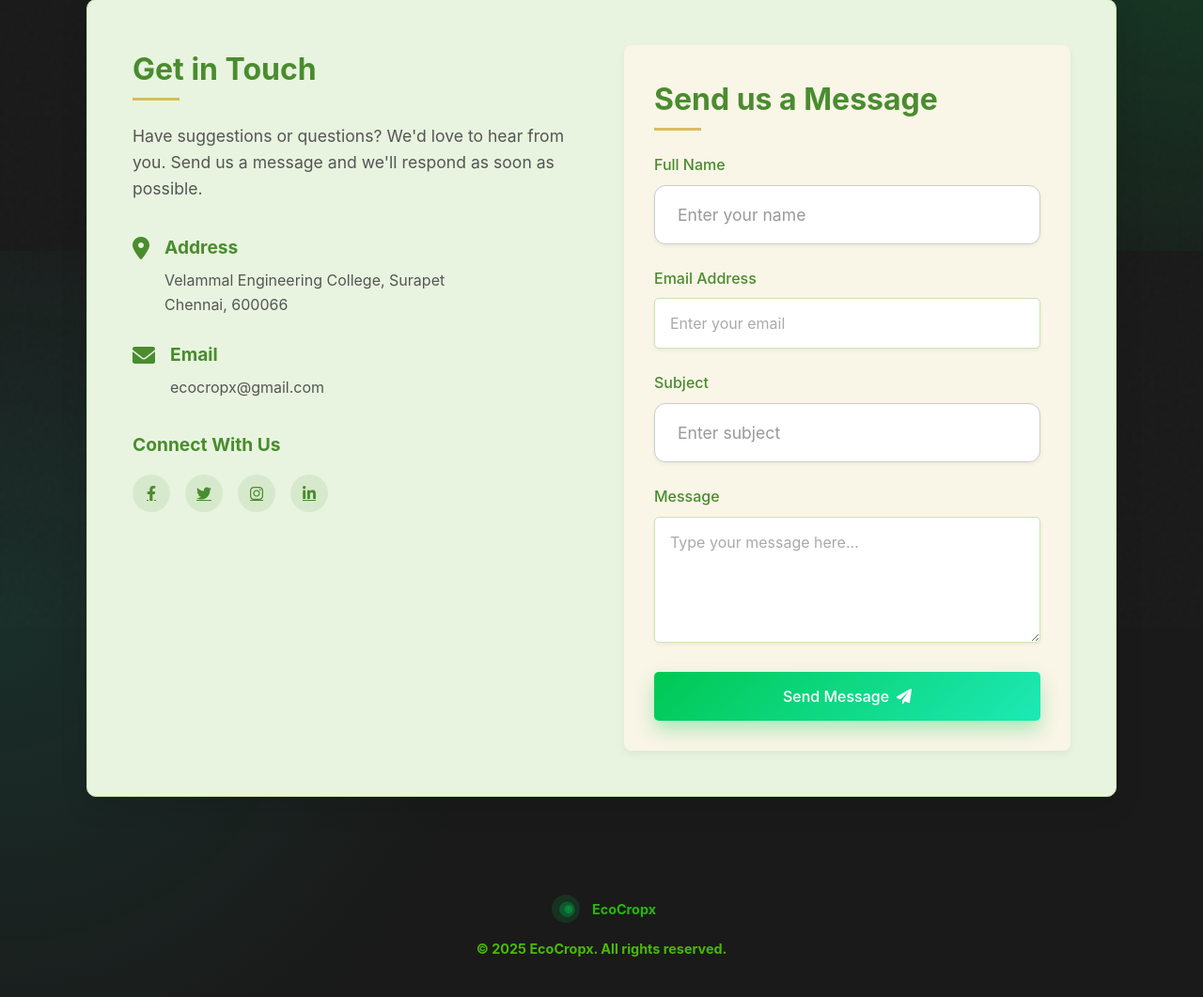
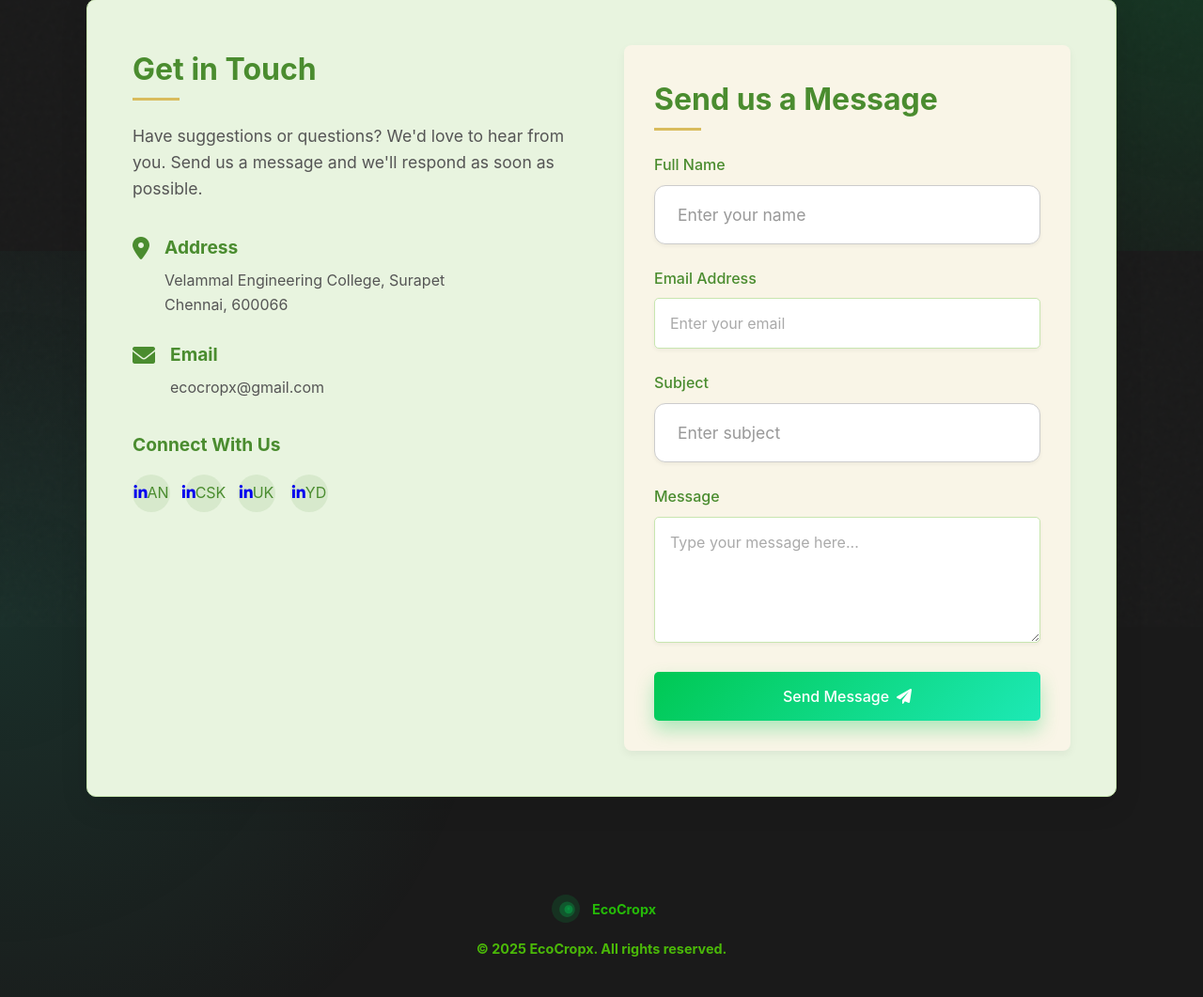
Before and after one commit to Udaya-Krishna/flask_crop, a Flask app: page /contact in a window 1280 px wide. Shown: the part 133-1194 px from the top of the page at 94% size. Run offline with Flask 3, Linux system fonts and the light colour scheme; parts of the project's set-up code (start-up, migrations or seed data) failed here and were passed over.

Commit message:
Update contact.html

```diff
--- a/templates/contact.html
+++ b/templates/contact.html
@@ -67,10 +67,22 @@
                 <div class="social-links">
                     <h3>Connect With Us</h3>
                     <div class="social-icons">
-                        <a href="#" class="social-icon"><i class="fab fa-facebook-f"></i></a>
-                        <a href="#" class="social-icon"><i class="fab fa-twitter"></i></a>
-                        <a href="#" class="social-icon"><i class="fab fa-instagram"></i></a>
-                        <a href="#" class="social-icon"><i class="fab fa-linkedin-in"></i></a>
+                        <div class="social-icon">
+                            <a href="https://in.linkedin.com/in/ashwin-nandagopal-075645257" class="symbol"><i class="fab fa-linkedin-in"></i></a>
+                            <span>AN</span>
+                        </div>
+                        <div class="social-icon">
+                            <a href="https://in.linkedin.com/in/chandn-sai-kumar-a817b831a" class="symbol"><i class="fab fa-linkedin-in"></i></a>
+                            <span>CSK</span>
+                        </div>
+                        <div class="social-icon">
+                            <a href="http://linkedin.com/in/udaya-krishna-21aug/" class="symbol"><i class="fab fa-linkedin-in"></i></a>
+                            <span>UK</span>
+                        </div>
+                        <div class="social-icon">
+                            <a href="https://www.linkedin.com/in/yesudoss-s-067b11348" class="symbol"><i class="fab fa-linkedin-in"></i></a>
+                            <span>YD</span>
+                        </div>
                     </div>
                 </div>
             </div>
```
